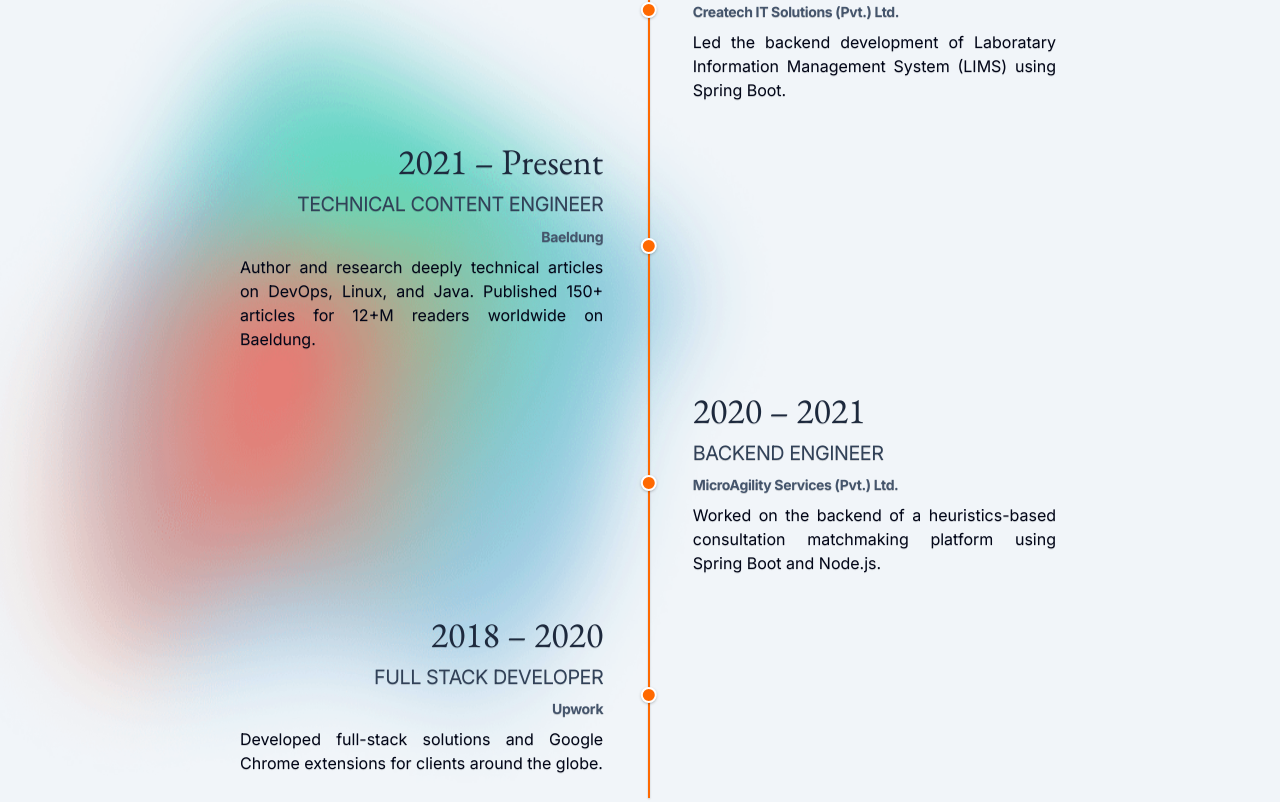
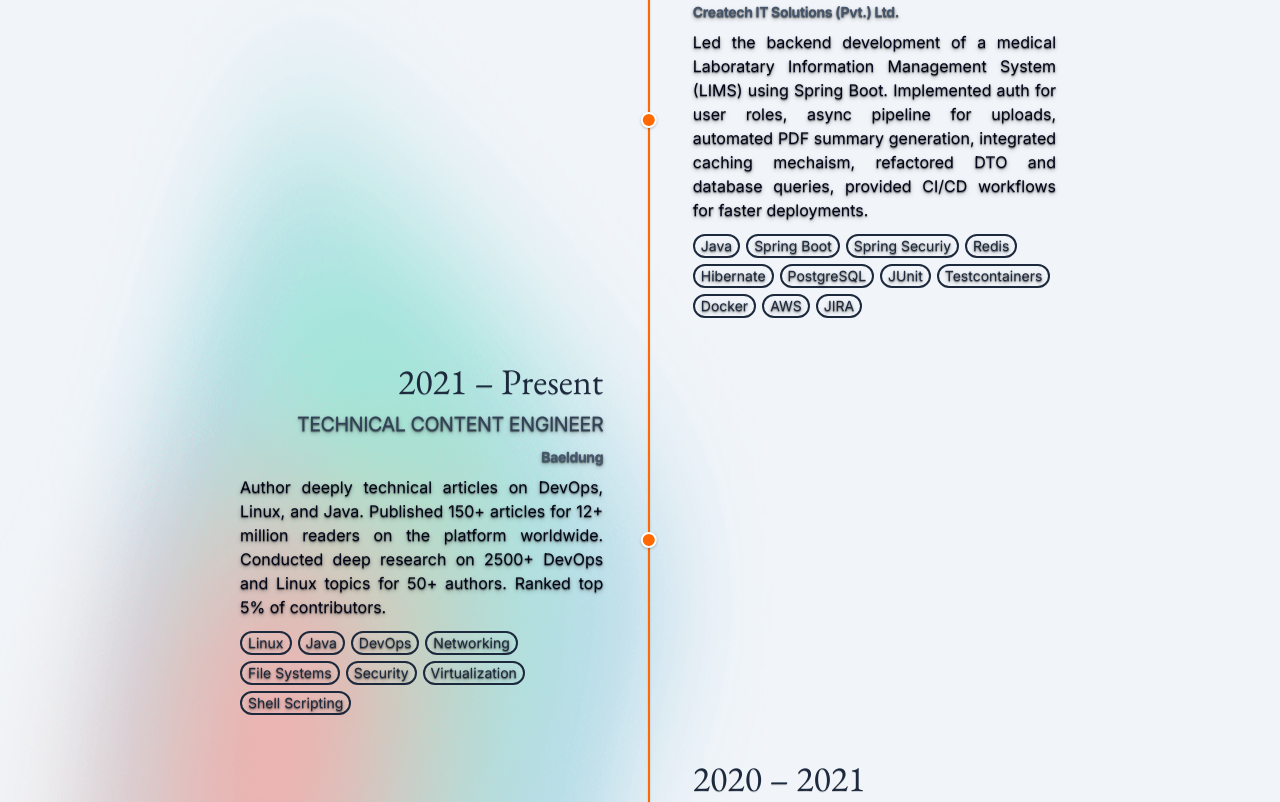
Before and after one commit to haidar47x/haidar47x.github.io, a React (Vite) app: page /#/ in a window 1280 px wide. Shown: the part 1478-2280 px from the top of the page. Built offline with nearby package versions, Linux system fonts and the light colour scheme.

Commit message:
Updated career journey tech stack and descriptions

```diff
--- a/src/assets/experience.json
+++ b/src/assets/experience.json
@@ -3,24 +3,71 @@
     "year": "2021 – 2025",
     "title": "Senior Backend Engineer",
     "company": "Createch IT Solutions (Pvt.) Ltd.",
-    "description": "Led the backend development of Laboratary Information Management System (LIMS) using Spring Boot."
+    "description": "Led the backend development of a medical Laboratary Information Management System (LIMS) using Spring Boot. Implemented auth for user roles, async pipeline for uploads, automated PDF summary generation, integrated caching mechaism, refactored DTO and database queries, provided CI/CD workflows for faster deployments.",
+    "tech": [
+      "Java",
+      "Spring Boot",
+      "Spring Securiy",
+      "Redis",
+      "Hibernate",
+      "PostgreSQL",
+      "JUnit",
+      "Testcontainers",
+      "Docker",
+      "AWS",
+      "JIRA"
+    ]
   },
   {
     "year": "2021 – Present",
     "title": "Technical Content Engineer",
     "company": "Baeldung",
-    "description": "Author and research deeply technical articles on DevOps, Linux, and Java. Published 150+ articles for 12+M readers worldwide on Baeldung."
+    "description": "Author deeply technical articles on DevOps, Linux, and Java. Published 150+ articles for 12+ million readers on the platform worldwide. Conducted deep research on 2500+ DevOps and Linux topics for 50+ authors. Ranked top 5% of contributors.",
+    "tech": [
+      "Linux",
+      "Java",
+      "DevOps",
+      "Networking",
+      "File Systems",
+      "Security",
+      "Virtualization",
+      "Shell Scripting"
+    ]
   },
   {
     "year": "2020 – 2021",
     "title": "Backend Engineer",
     "company": "MicroAgility Services (Pvt.) Ltd.",
-    "description": "Worked on the backend of a heuristics-based consultation matchmaking platform using Spring Boot and Node.js."
+    "description": "Worked on the backend of a mobile-first U.S. based consultation platform. Engineered microservices, refactored database schemas, optimized queries, and wrote technical documentations.",
+    "tech": [
+      "Java",
+      "Spring Boot",
+      "Spring Security",
+      "MongoDB",
+      "RabbitMQ",
+      "Docker",
+      "AWS",
+      "ClickUp"
+    ]
   },
   {
     "year": "2018 – 2020",
     "title": "Full Stack Developer",
     "company": "Upwork",
-    "description": "Developed full-stack solutions and Google Chrome extensions for clients around the globe."
+    "description": "Developed full-stack solutions, achieving Top Rated status and 4.75/5 rating across 12+ projects. Worked solo on a basketball sports management platform covering features including player/stats management, play-by-play tracking, video compression, highlights generation from events, and adaptive playback.",
+    "tech": [
+      "TypeScript",
+      "Node.js",
+      "Express.js",
+      "OpenAPI",
+      "Jasmine",
+      "MongoDB",
+      "PostgreSQL",
+      "TypeORM",
+      "Mongoose",
+      "Redis",
+      "FFmpeg",
+      "React"
+    ]
   }
 ]
--- a/src/components/pages/Projects.jsx
+++ b/src/components/pages/Projects.jsx
@@ -29,7 +29,7 @@
                     return (
                       <span
                         key={i}
-                        className="text-700 rounded-full border-1 border-slate-700 dark:border-slate-300 px-1.5 py-0.5 text-xs sm:text-sm">
+                        className="text-slate-800 dark:text-slate-100 text-shadow-2xs rounded-full border-2 border-slate-700 dark:border-slate-200 px-1.5 text-xs sm:text-sm">
                         {t}
                       </span>
                     );
--- a/src/components/pages/sections/Career.jsx
+++ b/src/components/pages/sections/Career.jsx
@@ -13,11 +13,11 @@
         <div className="absolute top-0 left-4 ml-2 h-[calc(97.25%)] md:h-[calc(98.5%)] w-[2px] bg-orange-500 dark:bg-orange-300 shadow-xs/20 md:left-1/2"></div>
       <img src={gradientImage}
            alt="Gradient"
-           className="animate-fade overflow-x-hidden absolute -z-10 -right-32 md:-left-60 lg:-left-64 xl:-left-72 top-0 h-[80%] sm:h-[100%] w-full sm:w-auto opacity-50" />
+           className="overflow-x-hidden absolute -z-10 -right-32 md:-left-60 lg:-left-64 xl:-left-72 top-0 h-[80%] sm:h-[100%] w-full sm:w-auto opacity-50" />
         {experience.map((item, i) => (
           <motion.div
             key={i}
-            className={`mb-8 flex w-full items-center text-shadow-2xs ${
+            className={`mb-8 flex w-full items-center text-shadow-md/35 ${
               i % 2 === 0 ? "md:justify-start" : "md:justify-end"
             }`}
             initial={{ opacity: 0, x: i % 2 === 0 ? -100 : 100 }}
@@ -43,6 +43,11 @@
               <p className="py-1 text-justify text-base text-slate-950 dark:text-slate-100">
                 {item.description}
               </p>
+              <div className="flex flex-wrap gap-1.5 py-2">
+                {item.tech.map((t) => {
+                  return (<span className="border-2 dark:border-slate-200 border-slate-800 rounded-full px-1.5 text-sm text-slate-800 dark:text-slate-100" >{ t }</span>);
+                })}
+                </div>
             </div>
             <div className="absolute left-4 ml-2 h-4 w-4 -translate-x-[0.45rem] rounded-full border-2 border-white bg-orange-500 dark:bg-orange-300 shadow-sm/20 glow md:left-1/2 md:ml-2"></div>
           </motion.div>
--- a/src/components/pages/sections/Welcome.jsx
+++ b/src/components/pages/sections/Welcome.jsx
@@ -12,14 +12,14 @@
         welcome to
         <br />
         the <em className="text-orange-500 dark:text-orange-300">
-          maker's
+          maker'
         </em>{" "}
         den
       </h1>
       <div className="mt-2 w-10/12 text-lg tracking-tight md:tracking-[-0.9px] md:w-8/12 md:text-xl lg:w-8/12 xl:w-6/12">
         <p>
-          I’m <span className="font-semibold">Haidar Ali</span>, a software engineer with 5½ years experience specializing in building
-          and deploying robust and scalable backend systems. My core expertise includes Java, Spring Boot, and DevOps. When I'm not coding, I write about it publicly. Sporadically, I develop full-stack apps as a freelancer on Upwork.
+          I’m <span className="font-semibold">Haidar Ali</span>, a software engineer with 6 years in specializing in building
+          and deploying robust and scalable backend systems. My core expertise includes Java, Spring Boot, and DevOps. When I'm not coding, I write about it on Baeldung. Occasionally, I develop full-stack apps as a freelancer on Upwork.
         </p>
         <p className="mt-4">Currently, I’m working solo on a proprietary platform for fiction authors to turn their ideas into beautiful art.</p>
       </div>
```
